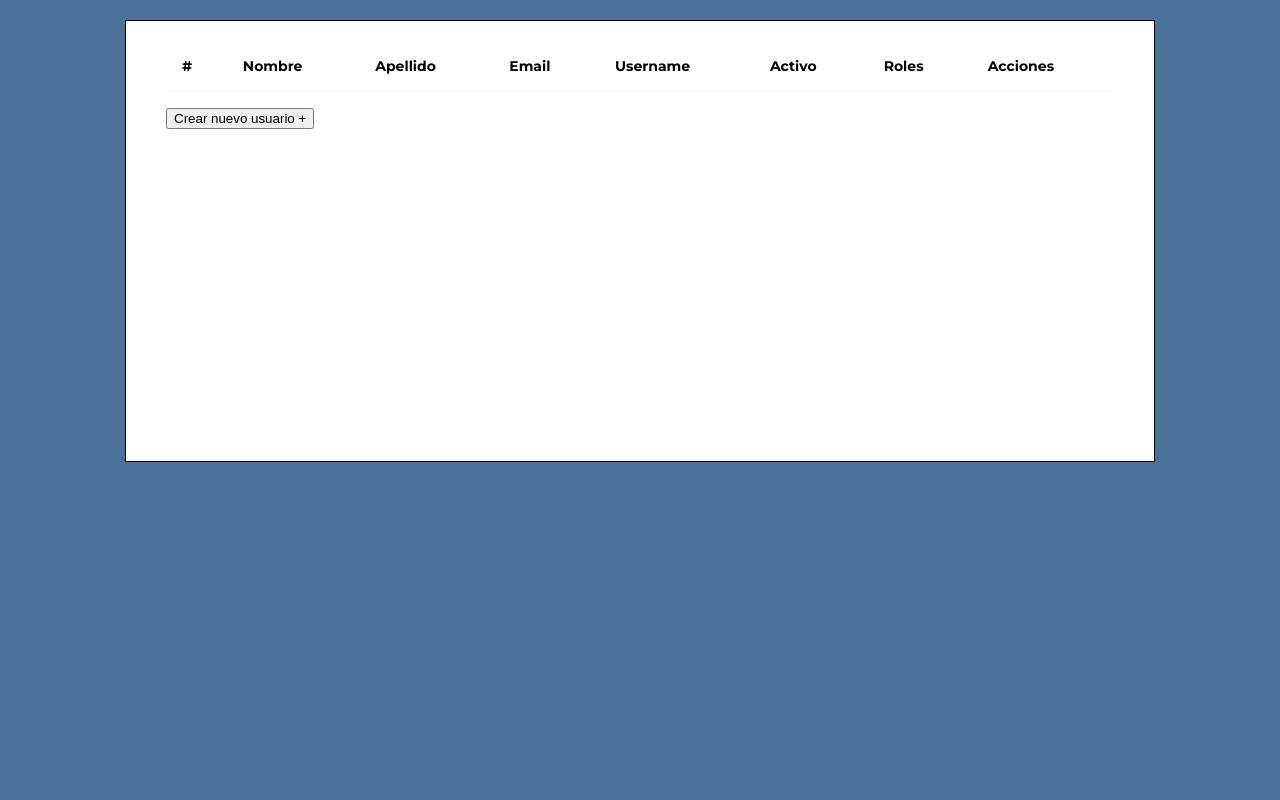
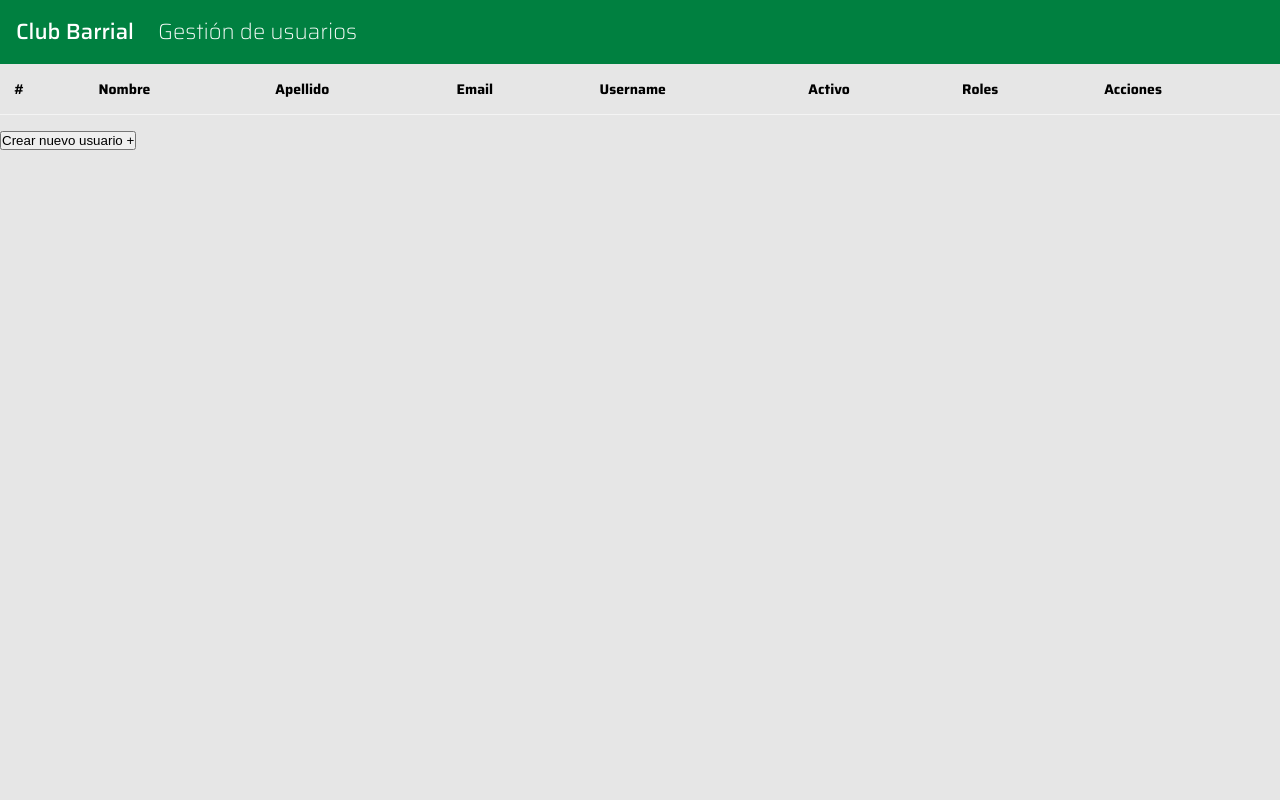
Before and after one commit to rskthomas/flask_club_villa_elisa, a Flask app: page /users/ in a window 1280 px wide. Run offline with Flask 2, Linux system fonts and the light colour scheme; lists and menus that the app fills with data are empty.

Commit message:
Improve UI: base

```diff
--- a/admin/public/style.css
+++ b/admin/public/style.css
@@ -1,8 +1,185 @@
-@import url('https://fonts.googleapis.com/css?family=Montserrat:400,600,700');
+:root {
+  /* Core colors' HSL components */
+  --color--primary--hue: 150;
+  --color--primary--saturation: 100%;
+  --color--primary--lightness: 25%;
+  --color--secondary--hue: 195;
+  --color--secondary--saturation: 15%;
+  --color--secondary--lightness: 50%;
+  --color--success--hue: 150;
+  --color--success--saturation: 100%;
+  --color--success--lightness: 25%;
+  --color--danger--hue: 0;
+  --color--danger--saturation: 75%;
+  --color--danger--lightness: 50%;
+
+  /* Background colors' HSL components */
+  --background-color--background-surface--hue: 0;
+  --background-color--background-surface--saturation: 0%;
+  --background-color--background-surface--lightness: 90%;
+  --background-color--foreground-surface--hue: 0;
+  --background-color--foreground-surface--saturation: 0%;
+  --background-color--foreground-surface--lightness: 100%;
+
+  /* Foreground colors' HSL components */
+  --foreground-color--primary-surface--hue: 0;
+  --foreground-color--primary-surface--saturation: 0%;
+  --foreground-color--primary-surface--lightness: 100%;
+  --foreground-color--secondary-surface--hue: 0;
+  --foreground-color--secondary-surface--saturation: 0%;
+  --foreground-color--secondary-surface--lightness: 10%;
+  --foreground-color--success-surface--hue: 0;
+  --foreground-color--success-surface--saturation: 0%;
+  --foreground-color--success-surface--lightness: 100%;
+  --foreground-color--danger-surface--hue: 0;
+  --foreground-color--danger-surface--saturation: 0%;
+  --foreground-color--danger-surface--lightness: 100%;
+  --foreground-color--background-surface--hue: 0;
+  --foreground-color--background-surface--saturation: 0%;
+  --foreground-color--background-surface--lightness: 15%;
+  --foreground-color--foreground-surface--hue: 0;
+  --foreground-color--foreground-surface--saturation: 0%;
+  --foreground-color--foreground-surface--lightness: 10%;
+
+  /* Core colors */
+  --color--primary: hsl(
+    var(--color--primary--hue),
+    var(--color--primary--saturation),
+    var(--color--primary--lightness)
+  );
+  --color--secondary: hsl(
+    var(--color--secondary--hue),
+    var(--color--secondary--saturation),
+    var(--color--secondary--lightness)
+  );
+  --color--success: hsl(
+    var(--color--success--hue),
+    var(--color--success--saturation),
+    var(--color--success--lightness)
+  );
+  --color--danger: hsl(
+    var(--color--danger--hue),
+    var(--color--danger--saturation),
+    var(--color--danger--lightness)
+  );
+
+  /* Background colors */
+  --background-color--primary-surface: var(--color--primary);
+  --background-color--secondary-surface: var(--color--secondary);
+  --background-color--success-surface: var(--color--success);
+  --background-color--danger-surface: var(--color--danger);
+  --background-color--background-surface: hsl(
+    var(--background-color--background-surface--hue),
+    var(--background-color--background-surface--saturation),
+    var(--background-color--background-surface--lightness)
+  );
+  --background-color--foreground-surface: hsl(
+    var(--background-color--background-surface--hue),
+    var(--background-color--background-surface--saturation),
+    var(--background-color--background-surface--lightness)
+  );
+
+  /* Foreground colors */
+  --foreground-color--primary-surface: hsl(
+    var(--foreground-color--primary-surface--hue),
+    var(--foreground-color--primary-surface--saturation),
+    var(--foreground-color--primary-surface--lightness)
+  );
+  --foreground-color--secondary-surface: hsl(
+    var(--foreground-color--secondary-surface--hue),
+    var(--foreground-color--secondary-surface--saturation),
+    var(--foreground-color--secondary-surface--lightness)
+  );
+  --foreground-color--success-surface: hsl(
+    var(--foreground-color--success-surface--hue),
+    var(--foreground-color--success-surface--saturation),
+    var(--foreground-color--success-surface--lightness)
+  );
+  --foreground-color--danger-surface: hsl(
+    var(--foreground-color--danger-surface--hue),
+    var(--foreground-color--danger-surface--saturation),
+    var(--foreground-color--danger-surface--lightness)
+  );
+  --foreground-color--background-surface: hsl(
+    var(--foreground-color--background-surface--hue),
+    var(--foreground-color--background-surface--saturation),
+    var(--foreground-color--background-surface--lightness)
+  );
+  --foreground-color--foreground-surface: hsl(
+    var(--foreground-color--foreground-surface--hue),
+    var(--foreground-color--foreground-surface--saturation),
+    var(--foreground-color--foreground-surface--lightness)
+  );
+
+  /* Fonts */
+  --base-font: 'Saira', sans-serif;
+}
+
+*, *::before, *::after {
+  box-sizing: inherit;
+  padding: 0;
+  margin: 0;
+}
+
+html {
+  box-sizing: border-box;
+  height: 100%;
+  width: 100%;
+  font-family: var(--base-font);
+  font-size: 14px;
+}
+
 body {
-  background-color: #4B7399;
-  font-family: 'Montserrat', Helvetica, sans-serif;
-  font-size: 14px;
+  display: flex;
+  flex-flow: column nowrap;
+  min-height: 100%;
+  background-color: var(--background-color--background-surface);
+}
+
+.top-navigation {
+  flex: 0 0 auto;
+  display: grid;
+  grid-template-columns: 1fr auto;
+  align-items: stretch;
+  column-gap: 16px;
+  height: 64px;
+  padding-block: 4px;
+  padding-inline: 8px;
+  background-color: var(--background-color--primary-surface);
+  color: var(--foreground-color--primary-surface);
+}
+
+.top-navigation__page-heading {
+  display: flex;
+  align-items: center;
+  column-gap: 16px;
+}
+
+.page_heading__site-name {
+  padding-block: 4px;
+  padding-inline: 8px;
+  border-radius: 4px;
+  color: var(--foreground-color--primary-surface);
+  font-size: 22px;
+  font-weight: 500;
+  line-height: 32px;
+  letter-spacing: 0em;
+  text-align: left;
+  text-decoration: none;
+  transition: background-color 500ms ease-out;
+}
+
+.page_heading__site-name:hover {
+  background-color: #ffffff20;
+  transition: background-color 125ms ease-out;
+}
+
+.page_heading__section-name {
+  font-size: 22px;
+  font-weight: 200;
+  line-height: 32px;
+  letter-spacing: 0em;
+  text-align: left;
 }
 
 .clear {
--- a/admin/src/web/__init__.py
+++ b/admin/src/web/__init__.py
@@ -12,6 +12,7 @@ from src.core.commands import databasebp
 from src.web.controllers.auth import auth_blueprint
 from src.web.controllers.users import users_blueprint
 from src.web.controllers.system_config import system_config_blueprint
+
 
 def create_app(static_folder="static", env="development"):
     app = Flask(__name__, static_folder=static_folder)
--- a/admin/src/web/controllers/users.py
+++ b/admin/src/web/controllers/users.py
@@ -3,10 +3,10 @@ from src.core.auth import create_user
 from src.core.auth import update_user_roles
 from src.core.auth import delete_user
 from src.core.auth import update_user
-from flask import Blueprint, render_template, request, flash, redirect, url_for
-from src.core.auth import list_user, find_user, list_roles,update_user
+from flask import Blueprint, render_template, request, flash, redirect, url_for, abort
+from src.core.auth import list_user, find_user, list_roles, update_user
 
-users_blueprint = Blueprint('users', __name__, url_prefix ='/users')
+users_blueprint = Blueprint("users", __name__, url_prefix="/users")
 
 
 def parse_from_params(form):
@@ -32,47 +32,61 @@ def parse_from_params(form):
 
     return update_args
 
+
 @login_required
 @users_blueprint.get("/")
 def index():
-    return render_template('users/index.html', users=list_user())
+    return render_template("users/index.html", page_title="Usuarios", users=list_user())
+
 
 @login_required
 @users_blueprint.get("/nuevo")
 def new():
-    return render_template('users/new.html', roles=list_roles())
+    return render_template(
+        "users/new.html", page_title="Crear usuario", roles=list_roles()
+    )
+
 
 @login_required
 @users_blueprint.post("/crear")
 def create():
     user = create_user(**parse_from_params(request.form))
-    update_user_roles(user, request.form.getlist('roles'))
+    update_user_roles(user, request.form.getlist("roles"))
 
-    flash('El usuario se creó correctamente', 'success')
-    return redirect(url_for('users.index'))
+    flash("El usuario se creó correctamente", "success")
+    return redirect(url_for("users.index"))
 
 
 @login_required
 @users_blueprint.get("/<int:id>/editar")
 def edit(id):
-    return render_template('users/edit.html',
-                            user=find_user(id),
-                            roles=list_roles())
+    user = find_user(id)
+
+    if user is None:
+        abort(404)
+
+    return render_template(
+        "users/edit.html",
+        page_title=f"Editar usuario {user.firstname} {user.lastname}",
+        user=user,
+        roles=list_roles(),
+    )
+
 
 @login_required
 @users_blueprint.post("/update")
 def update():
-    user_id = request.form['id']
+    user_id = request.form["id"]
     update_user(user_id, parse_from_params(request.form))
-    update_user_roles(find_user(user_id), request.form.getlist('roles'))
+    update_user_roles(find_user(user_id), request.form.getlist("roles"))
 
-    flash('usuario modificado con éxito', 'success')
-    return redirect(url_for('users.index'))
+    flash("usuario modificado con éxito", "success")
+    return redirect(url_for("users.index"))
 
 
 @login_required
 @users_blueprint.get("/<int:user_id>/destroy")
 def destroy(user_id):
     delete_user(user_id)
-    flash("El usuario se eliminó correctamente", 'success')
-    return redirect(url_for('users.index'))
+    flash("El usuario se eliminó correctamente", "success")
+    return redirect(url_for("users.index"))
--- a/admin/src/web/templates/auth/login.html
+++ b/admin/src/web/templates/auth/login.html
@@ -1,5 +1,4 @@
 {% extends "layout.html" %}
-  {% block title %} Login {% endblock %}
 {% block head %} {{ super() }} {% endblock %}
 {% block content %}
   <h1>Iniciar Sesión</h1>
--- a/admin/src/web/templates/home.html
+++ b/admin/src/web/templates/home.html
@@ -1,5 +1,5 @@
 {% extends "layout.html" %}
-{% block title%} This is a title{% endblock %}
 
-{% block navbar%} {{super()}} {% endblock %}
-{% block content%} <h1>Inicio</h1> {% endblock %}
+{% block content %}
+  <h2>Inicio</h2>
+{% endblock %}
--- a/admin/src/web/templates/issues/index.html
+++ b/admin/src/web/templates/issues/index.html
@@ -1 +1,5 @@
-<h1> Soy un issue</h1>
+{% extends "layout.html" %}
+
+{% block content %}
+  <h2>Soy un issue</h2>
+{% endblock %}
--- a/admin/src/web/templates/layout.html
+++ b/admin/src/web/templates/layout.html
@@ -1,26 +1,51 @@
 <!DOCTYPE html>
 <html lang="es-AR">
+
 <head>
-    {% block head %}
-    <link rel="stylesheet" href="{{ url_for('static', filename='style.css') }}"/>
-    <!-- Add icon library -->
+  <meta charset="utf-8">
+  <meta name="viewport" content="width=device-width, initial-scale=1.0">
+
+  <title>
+    {% if page_title %}
+      {{ page_title }} - Club Barrial
+    {% else %}
+      Club Barrial
+    {% endif %}
+  </title>
+
+  <link rel="icon" type="image/x-icon" href="{{ url_for('static', filename='favicon.ico') }}">
+  <link rel="stylesheet" href="{{ url_for('static', filename='style.css') }}" />
+
+  <link rel="preconnect" href="https://fonts.googleapis.com">
+  <link rel="preconnect" href="https://fonts.gstatic.com" crossorigin>
+  <link href="https://fonts.googleapis.com/css2?family=Saira:ital,wght@0,100;0,200;0,300;0,400;0,500;0,600;0,700;0,800;0,900;1,100;1,200;1,300;1,400;1,500;1,600;1,700;1,800;1,900&display=swap" rel="stylesheet">
   <link rel="stylesheet" href="https://cdnjs.cloudflare.com/ajax/libs/font-awesome/4.7.0/css/font-awesome.min.css">
-    <title> {% block title %} {% endblock %}</title>
-    {% endblock %}
+
+  {% block head %}{% endblock %}
 </head>
+
 <body>
-    <div id="navbar">{%block navbar %}{% endblock %}</div>
-    <div id="main">
+  <nav class="top-navigation">
+    <h1 class="top-navigation__page-heading">
+      <a class="page_heading__site-name" href="">Club Barrial</a>
+      <span class="page_heading__section-name">{% block section_name %}{% endblock %}</span>
+    </h1>
+
+    {% block navbar %}{% endblock %}
+  </nav>
+  <main>
     {% with messages = get_flashed_messages(with_categories=true) %}
       {% if messages %}
-          <ul class=flashes>
+        <ul class="flashes">
           {% for category, message in messages %}
             <li class="{{ category }}">{{ message }}</li>
           {% endfor %}
         </ul>
       {% endif %}
     {% endwith %}
-      {%block content %}{% endblock %}</div>
-    <div id="footer">{%block footer %}{% endblock %}</div>
+    {% block content %}{% endblock %}
+  </main>
+  <footer>{%block footer %}{% endblock %}</footer>
 </body>
+
 </html>
--- a/admin/src/web/templates/system_config/edit.html
+++ b/admin/src/web/templates/system_config/edit.html
@@ -1,5 +1,4 @@
 {% extends "layout.html" %}
-{% block title %} Configuración del sistema {% endblock %}
 {% block head %} {{ super() }} {% endblock %}
 {% block content %}
   <h1>Configuración del sistema</h1>
--- a/admin/src/web/templates/system_config/show.html
+++ b/admin/src/web/templates/system_config/show.html
@@ -1,5 +1,4 @@
 {% extends "layout.html" %}
-{% block title %} Configuración del sistema {% endblock %}
 {% block head %} {{ super() }} {% endblock %}
 {% block content %}
   <h1>Configuración del sistema</h1>
--- a/admin/src/web/templates/users/index.html
+++ b/admin/src/web/templates/users/index.html
@@ -1,6 +1,7 @@
 {% extends "layout.html" %}
-{% block title%} Miembros{% endblock %}
-{% block navbar%} {{super()}} {% endblock %}
+
+{% block section_name %}Gestión de usuarios{% endblock %}
+
 {% block content%}
 <table class="index-table box">
   <thead>
--- a/admin/src/web/templates/users/new.html
+++ b/admin/src/web/templates/users/new.html
@@ -1,6 +1,7 @@
 {% extends "layout.html" %}
-{% block title %} Edición de usuario {% endblock %}
-{% block head %} {{ super() }} {% endblock %}
+
+{% block section_name %}Crear usuario{% endblock %}
+
 {% block content %}
     <h1>Creación de usuario</h1>
     <section>
```
Also changed, not shown: admin/app.py (+5 -4 lines), admin/src/web/controllers/auth.py (+22 -17 lines), admin/src/web/controllers/issues.py (+4 -3 lines), admin/src/web/controllers/system_config.py (+30 -13 lines), admin/src/web/helpers/handlers.py (+12 -10 lines), admin/src/web/templates/users/edit.html (+5 -2 lines), admin/public/favicon.ico (added), 1 other file. Lines whose indentation alone changed are shown as unchanged.
